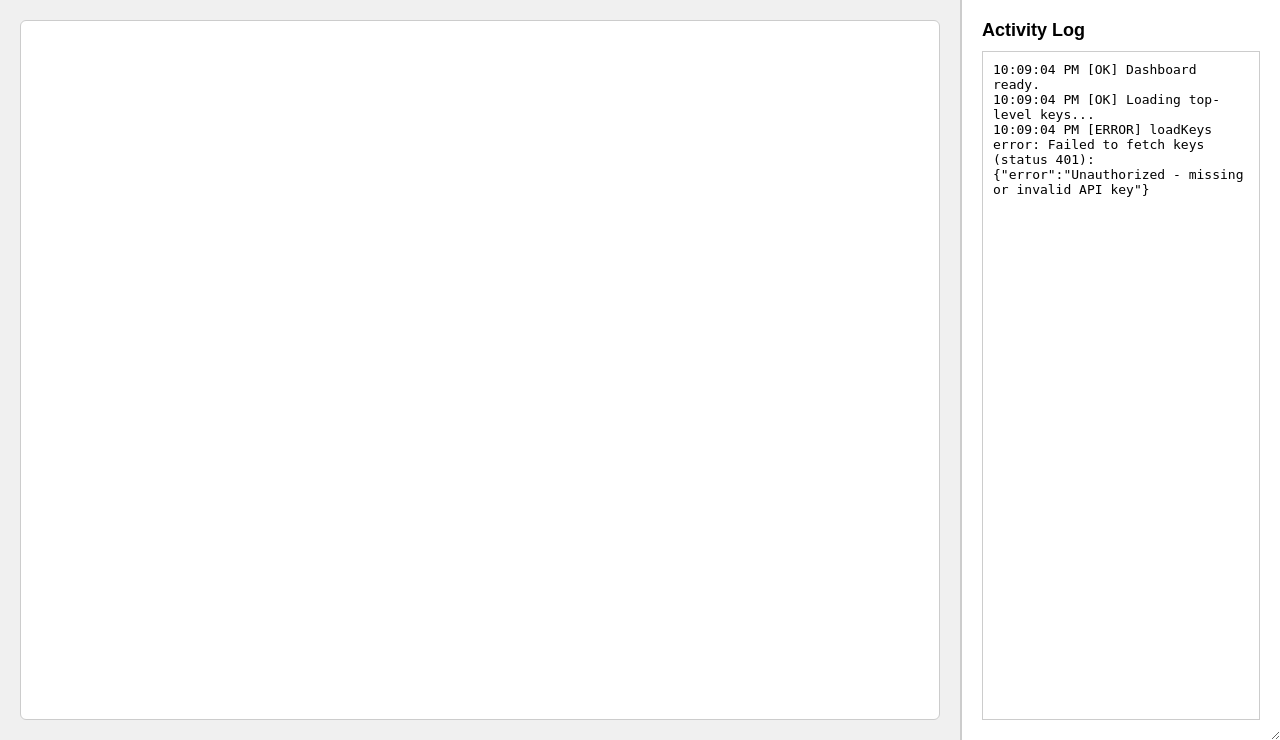
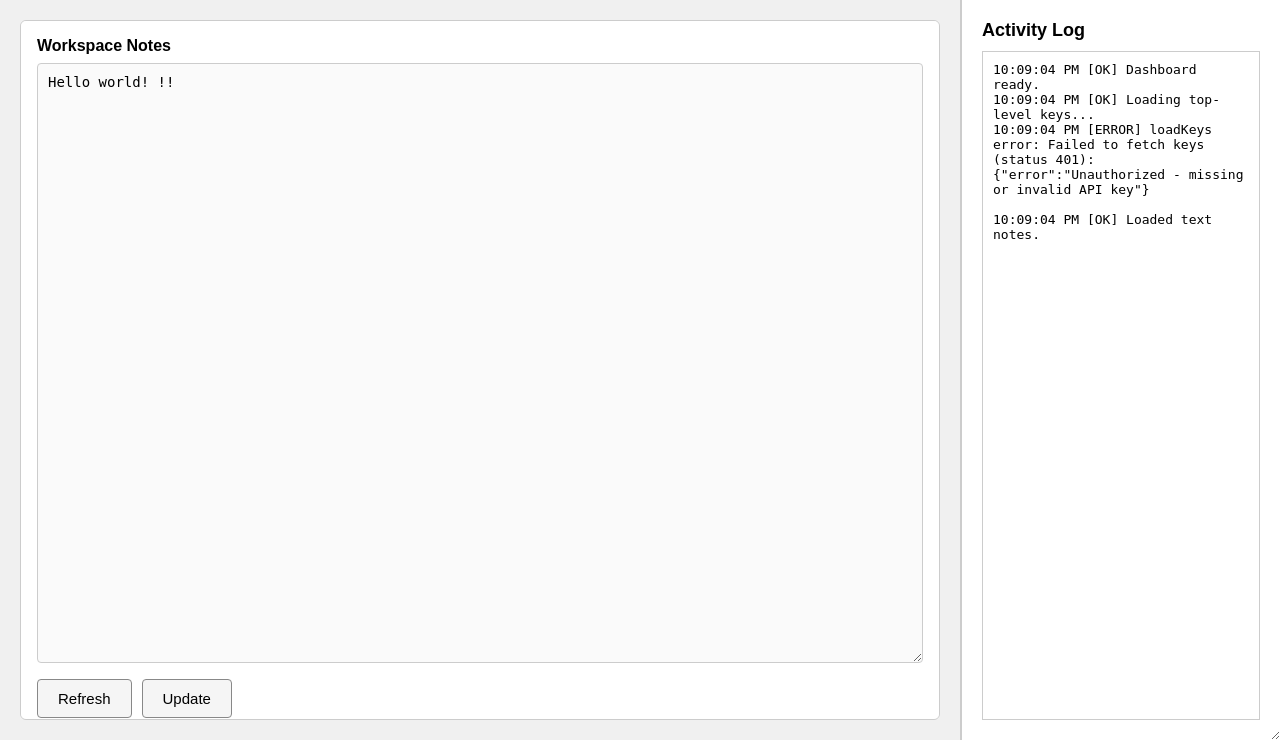
Before and after one commit to richardhcli/JSON-storage-unit, a Flask app: page / in a window 1280 px wide. Shown: the part 60-800 px from the top of the page. Run offline with Flask 3, Linux system fonts and the light colour scheme.

Commit message:
added public text changer to main dashboard

```diff
--- a/app/config.py
+++ b/app/config.py
@@ -8,6 +8,9 @@
 # Location of the JSON datastore (configurable via env var)
 DATA_FILE_PATH = Path(os.environ.get("DATA_FILE", BASE_DIR / "data.json"))
 
+# Path to the plain-text datastore for dashboard notes (configurable)
+TEXT_FILE_PATH = Path(os.environ.get("TEXT_DATA_FILE", BASE_DIR / "dataText.txt"))
+
 # Simple shared secret for API auth (default value preserved for dev parity)
 SECRET_KEY = os.environ.get("SECRET_KEY")
 if (SECRET_KEY == None): # weird bug of not reading from .env on pythonanywhere. idk.
--- a/app/routes/api.py
+++ b/app/routes/api.py
@@ -2,6 +2,7 @@
 from flask import Blueprint, jsonify, request
 
 from app.services.datastore import read_data, write_data
+from app.services.textstore import read_textdb, write_textdb
 from app.services.security import require_secret
 
 api_bp = Blueprint("api", __name__)
@@ -159,3 +160,35 @@
         "new_value": new_value,
         "amount": amount,
     })
+
+
+@api_bp.route("/getText", methods=["GET"])
+def get_text():
+    """Return the plain-text content stored in dataText.txt."""
+    return jsonify({"text": read_textdb()})
+
+
+@api_bp.route("/setText", methods=["POST"])
+def set_text():
+    """Replace the plain-text content stored in dataText.txt."""
+    payload = request.get_json(silent=True)
+
+    if isinstance(payload, dict) and "text" in payload:
+        new_text = payload["text"]
+        new_text = "" if new_text is None else str(new_text)
+    else:
+        # Fallback: treat entire raw body as the new text
+        raw_body = request.get_data(as_text=True)
+        if raw_body is None:
+            return jsonify({"error": "Request body must include text content."}), 400
+        new_text = raw_body
+
+    def _replace(_: str) -> str:
+        return new_text
+
+    stored_value = write_textdb(_replace)
+    return jsonify({
+        "success": True,
+        "message": "Updated dataText.txt",
+        "text": stored_value,
+    })
--- /dev/null
+++ b/app/services/textstore.py
@@ -0,0 +1,34 @@
+"""Helpers for reading and writing the plain-text dashboard note."""
+from __future__ import annotations
+
+from threading import Lock
+from typing import Callable
+
+from app.config import TEXT_FILE_PATH
+
+_text_lock = Lock()
+
+
+def _ensure_text_file() -> None:
+    TEXT_FILE_PATH.parent.mkdir(parents=True, exist_ok=True)
+    if not TEXT_FILE_PATH.exists():
+        TEXT_FILE_PATH.write_text("", encoding="utf-8")
+
+
+def read_textdb() -> str:
+    """Return the full text contents of the text datastore."""
+    with _text_lock:
+        _ensure_text_file()
+        return TEXT_FILE_PATH.read_text(encoding="utf-8")
+
+
+def write_textdb(mutator: Callable[[str], str]) -> str:
+    """Mutate the text datastore with a provided callable."""
+    with _text_lock:
+        _ensure_text_file()
+        current = TEXT_FILE_PATH.read_text(encoding="utf-8")
+        new_value = mutator(current)
+        if not isinstance(new_value, str):
+            raise TypeError("Text datastore mutator must return a string")
+        TEXT_FILE_PATH.write_text(new_value, encoding="utf-8")
+        return new_value
--- a/app/static/js/refs.js
+++ b/app/static/js/refs.js
@@ -53,6 +53,9 @@
       'headersOut',
       'bodyOut',
       'jsOut',
+      'textNotes',
+      'textRefreshBtn',
+      'textUpdateBtn',
       'tab-dashboard',
       'tab-data',
       'tab-apigen'
--- /dev/null
+++ b/app/static/js/text_panel.js
@@ -0,0 +1,105 @@
+// Text notes panel controller (dashboard tab)
+(function () {
+  const ensureRefs = () => {
+    const App = window.App || {};
+    App.els = App.els || {};
+    App.utils = App.utils || {};
+    App.api = App.api || { base: window.location.origin };
+    return App;
+  };
+
+  async function fetchText(App) {
+    const log = App.utils.log || ((msg) => console.log(msg));
+    App.els.textNotes = App.els.textNotes || document.getElementById('textNotes');
+    try {
+      const res = await fetch(`${App.api.base}/getText`, { method: 'GET', cache: 'no-cache' });
+      if (!res.ok) {
+        log(`Failed to load notes (status ${res.status}).`, 'error');
+        return;
+      }
+      const data = await res.json();
+      if (App.els.textNotes) {
+        App.els.textNotes.value = data && typeof data.text === 'string' ? data.text : '';
+      }
+      log('Loaded text notes.');
+    } catch (err) {
+      log(`Error fetching text notes: ${err.message}`, 'error');
+    }
+  }
+
+  async function updateText(App) {
+    const log = App.utils.log || ((msg) => console.log(msg));
+    App.els.textNotes = App.els.textNotes || document.getElementById('textNotes');
+    if (!App.els.textNotes) {
+      log('Cannot update notes — textarea not found.', 'error');
+      return;
+    }
+    try {
+      const res = await fetch(`${App.api.base}/setText`, {
+        method: 'POST',
+        headers: { 'Content-Type': 'application/json' },
+        body: JSON.stringify({ text: App.els.textNotes.value || '' }),
+      });
+      if (!res.ok) {
+        log(`Failed to update notes (status ${res.status}).`, 'error');
+        return;
+      }
+      const data = await res.json();
+      if (data && typeof data.text === 'string' && App.els.textNotes) {
+        App.els.textNotes.value = data.text;
+      }
+      log('Updated text notes.');
+    } catch (err) {
+      log(`Error updating text notes: ${err.message}`, 'error');
+    }
+  }
+
+  function bindEvents() {
+    const App = ensureRefs();
+    const log = App.utils.log || ((msg) => console.log(msg));
+
+    App.els.textNotes = App.els.textNotes || document.getElementById('textNotes');
+    App.els.textRefreshBtn = App.els.textRefreshBtn || document.getElementById('textRefreshBtn');
+    App.els.textUpdateBtn = App.els.textUpdateBtn || document.getElementById('textUpdateBtn');
+
+    const bindButton = (btn, handler) => {
+      if (btn && !btn.__bound) {
+        btn.addEventListener('click', handler);
+        btn.__bound = true;
+      }
+    };
+
+    bindButton(App.els.textRefreshBtn, () => {
+      fetchText(ensureRefs());
+    });
+    bindButton(App.els.textUpdateBtn, () => {
+      updateText(ensureRefs());
+    });
+
+    if (!bindEvents._initialized) {
+      document.addEventListener('tabchange', (e) => {
+        if (e && e.detail && e.detail.tab === 'dashboard') {
+          fetchText(ensureRefs());
+        }
+      });
+      bindEvents._initialized = true;
+    }
+
+    // Auto-load if dashboard is active on load
+    try {
+      const activeTab = localStorage.getItem('incremental_active_tab') || 'dashboard';
+      if (activeTab === 'dashboard') {
+        fetchText(App);
+      }
+    } catch (err) {
+      log(`Could not determine active tab: ${err.message}`, 'error');
+      fetchText(App);
+    }
+  }
+
+  if (document.readyState === 'loading') {
+    document.addEventListener('DOMContentLoaded', bindEvents);
+  } else {
+    bindEvents();
+  }
+})();
--- a/app/templates/dashboard.html
+++ b/app/templates/dashboard.html
@@ -29,6 +29,7 @@
 
     /* Data Tab Elements */
     #dataOutput { width:100%; min-height:160px; height: 600px; padding:10px; font-family:monospace; font-size:14px; border:1px solid #ccc; border-radius:4px; background:#fafafa; resize:vertical; }
+    #textNotes { width:100%; min-height:200px; height: 600px; padding:10px; font-family:monospace; font-size:14px; border:1px solid #ccc; border-radius:4px; background:#fafafa; resize:vertical; }
     .buttons { margin-top:12px; display:flex; gap:10px; }
     .buttons button { padding:10px 20px; font-size:15px; cursor:pointer; border-radius:4px; border:1px solid #888; background:#f5f5f5; }
 
@@ -64,7 +65,14 @@
     <!-- Tab Wrapper: full-width area for all tabbed views -->
     <div class="tab-wrapper">
       {# Dashboard tab intentionally empty for future widgets #}
-      <section id="tab-dashboard" class="tab-panel active" aria-label="Dashboard"></section>
+      <section id="tab-dashboard" class="tab-panel active" aria-label="Dashboard">
+        <h2>Workspace Notes</h2>
+        <textarea id="textNotes" placeholder="Write general notes here..."></textarea>
+        <div class="buttons">
+          <button id="textRefreshBtn">Refresh</button>
+          <button id="textUpdateBtn">Update</button>
+        </div>
+      </section>
 
       {# Data Tab: search + data output/editor #}
       <section id="tab-data" class="tab-panel" aria-label="Data">
@@ -139,5 +147,6 @@
   <script src="{{ url_for('static', filename='js/shared_ui.js') }}"></script>
   <script src="{{ url_for('static', filename='js/dashboard.js') }}"></script>
   <script src="{{ url_for('static', filename='js/api_generator.js') }}"></script>
+  <script src="{{ url_for('static', filename='js/text_panel.js') }}"></script>
 </body>
 </html>
--- /dev/null
+++ b/dataText.txt
@@ -0,0 +1 @@
+Hello world! !!
```
Also changed, not shown: .github/copilot-instructions.md, README.md.
